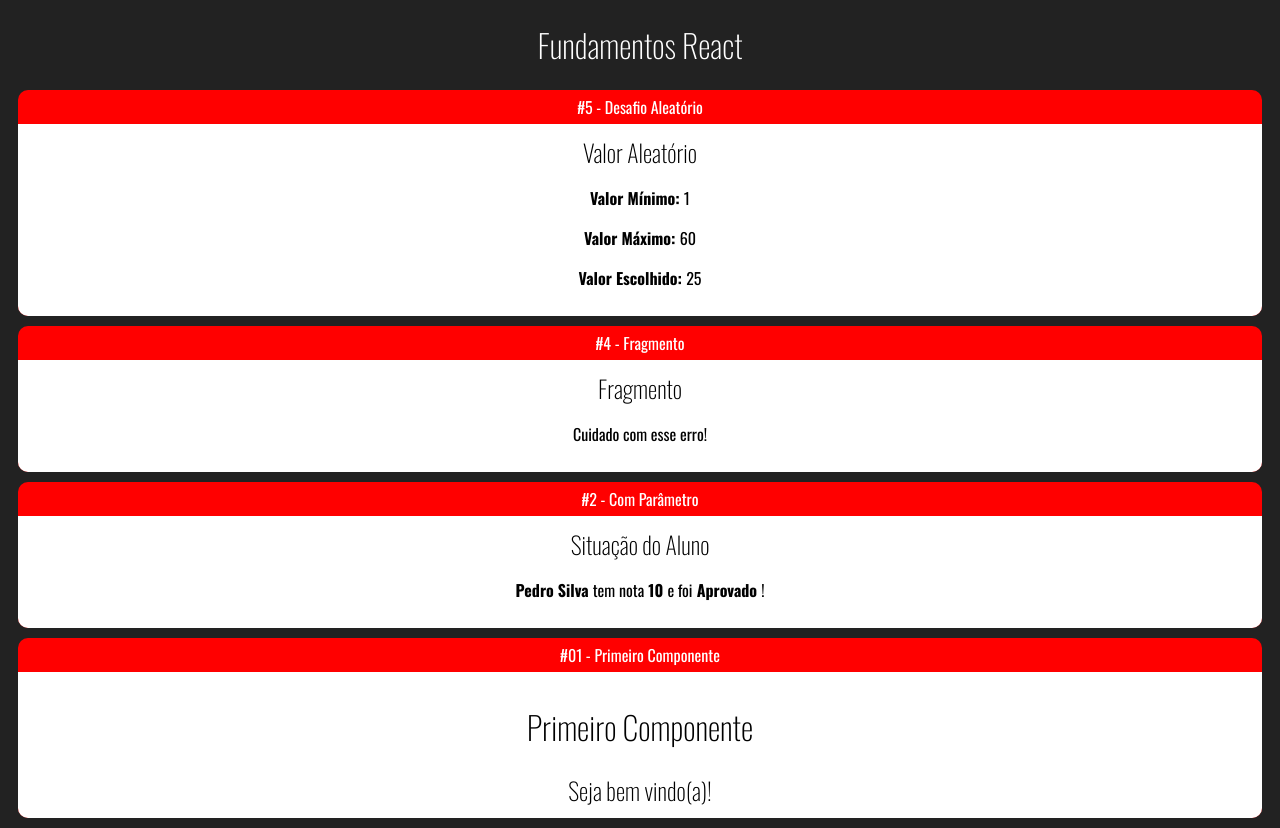
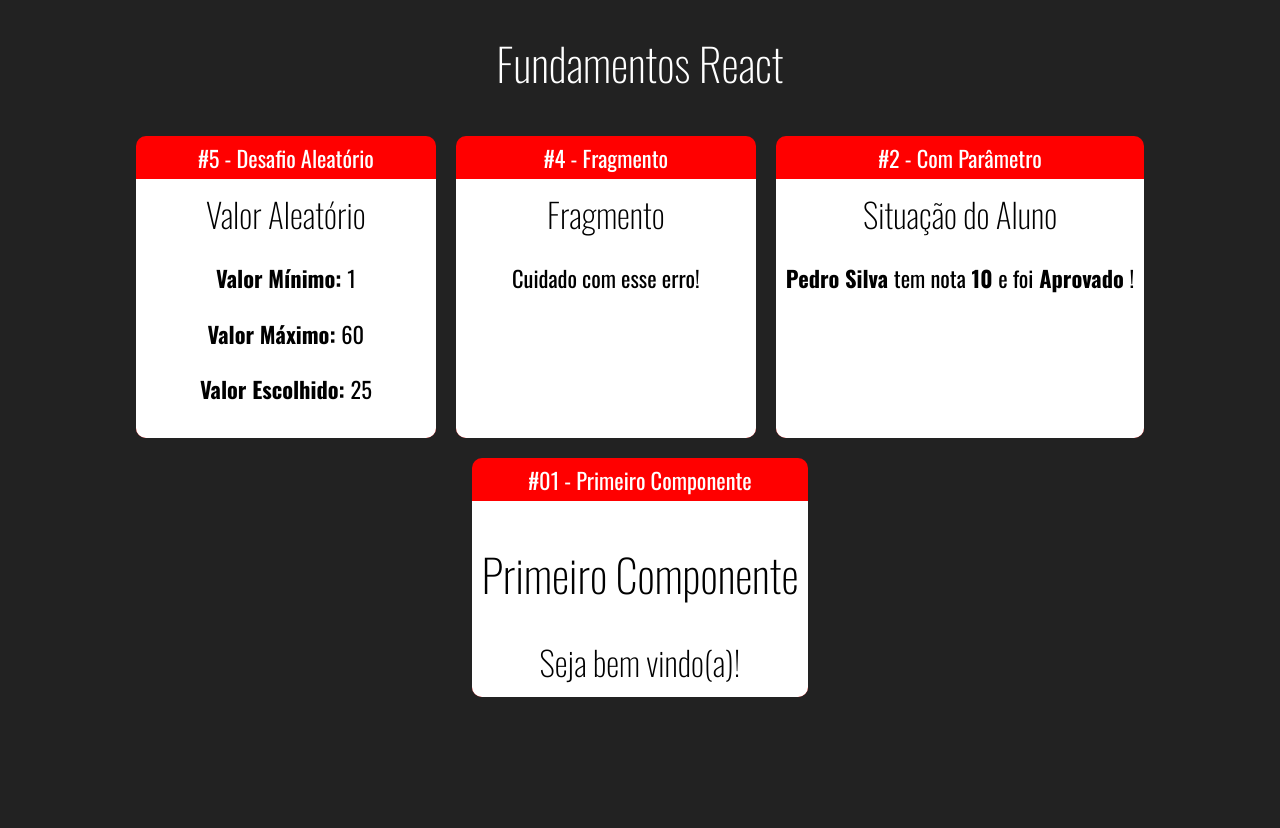
Before and after one commit to Edmilson-Hao/fundamentos-react, a React (Create React App) app: page / in a window 1280 px wide. After the commit the page ends 800 px from the top, so only its background shows below. Built offline with nearby package versions, Linux system fonts and the light colour scheme.

Commit message:
Aula 24 - Componente Card#2

```diff
--- a/package.json
+++ b/package.json
@@ -8,7 +8,7 @@
     "@testing-library/user-event": "^13.5.0",
     "react": "^18.2.0",
     "react-dom": "^18.2.0",
-    "react-scripts": "5.0.1",
+    "react-scripts": "^5.0.1",
     "web-vitals": "^2.1.4"
   },
   "scripts": {
--- /dev/null
+++ b/src/components/App.css
@@ -0,0 +1,5 @@
+.App .Cards {
+    display: flex;
+    flex-wrap: wrap;
+    justify-content: center;
+}
--- a/src/components/App.jsx
+++ b/src/components/App.jsx
@@ -6,14 +6,18 @@
 import ComParametro     from './basicos/ComParametro'
 import Primeiro         from './basicos/Primeiro'
 
+import './App.css'
+
 //Quando default, não é necessário usar nome (pode ser função anônima)
 //export default function(props) {
 //Usar '_' underscore, quando a função tiver apenas 1 parametro
 //arrow function podem omitir parenteses e return()
 
 export default _ =>
-    <div id='app'>
+    <div className='App'>
         <h1>Fundamentos React</h1>
+
+        <div className='Cards'>
 
             <Card titulo='#5 - Desafio Aleatório'>
                 <Aleatorio min={1} max={60} />
@@ -35,6 +39,7 @@
                 <Primeiro/>
             </Card>
         </div>
+    </div>
 
 /*
 export default _ => {
--- a/src/components/layout/Card.css
+++ b/src/components/layout/Card.css
@@ -2,8 +2,12 @@
     background-color: red;
     border: 3x solid red;
     border-radius: 10px;
+
     overflow: hidden;
     margin: 10px;
+    display: flex;
+    flex-direction: column;
+    min-width: 300px;
 }
 
 .Card .Title {
@@ -13,6 +17,7 @@
 }
 
 .Card .Content {
+    flex-grow: 1;
     background-color: white;
     color: black;
     padding: 10px;
--- a/src/index.css
+++ b/src/index.css
@@ -3,6 +3,7 @@
     background-color: #222;
     color: #fff;
     text-align: center;
+    font-size: 1.4rem;
 }
 
 h1, h2, h3 {
```
Also changed, not shown: 1 other file (tests, documents, lock files or other folders). Lines whose indentation alone changed are shown as unchanged.
